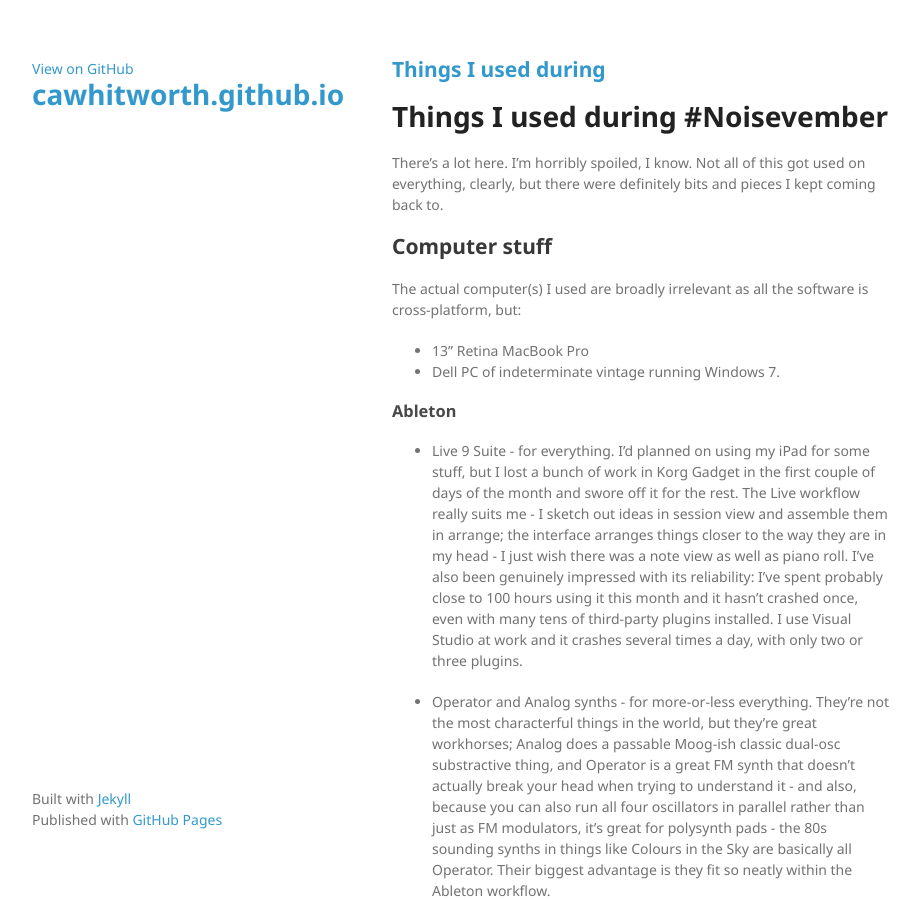
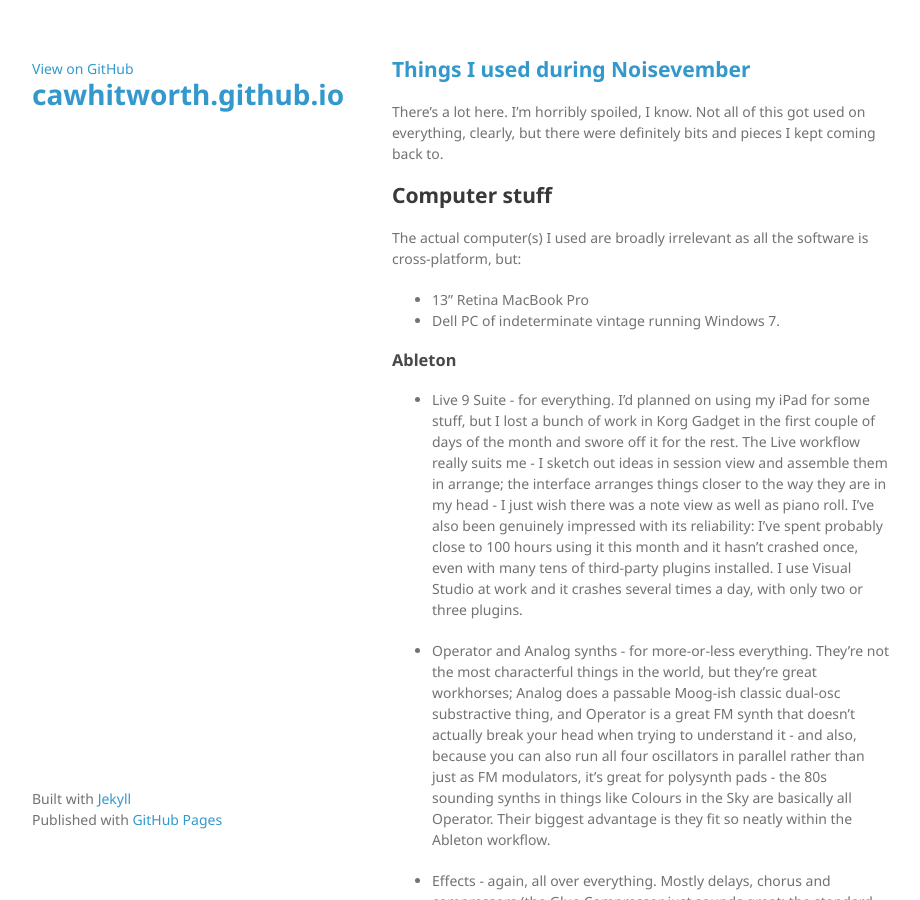
Before and after one commit to cawhitworth/cawhitworth.github.io, a Jekyll site: the page built from _posts/2015-12-08-noisevember-gear.markdown, in a window 1280 px wide and 900 px high. Shown: the whole window, without its empty margins (178-1098 px from the left). Built offline with Jekyll 4.4.1, drawn with Linux system fonts in a browser that asks for light colours.

Commit message:
Remove double title, apparently I can't have hashtags in titles. Thanks Jekyll.

```diff
--- a/_posts/2015-12-08-noisevember-gear.markdown
+++ b/_posts/2015-12-08-noisevember-gear.markdown
@@ -1,9 +1,7 @@
 ---
 layout: post
-title: Things I used during #Noisevember
+title: Things I used during Noisevember
 ---
-
-# Things I used during #Noisevember
 
 There's a lot here. I'm horribly spoiled, I know. Not all of this got used on
 everything, clearly, but there were definitely bits and pieces I kept coming
```
